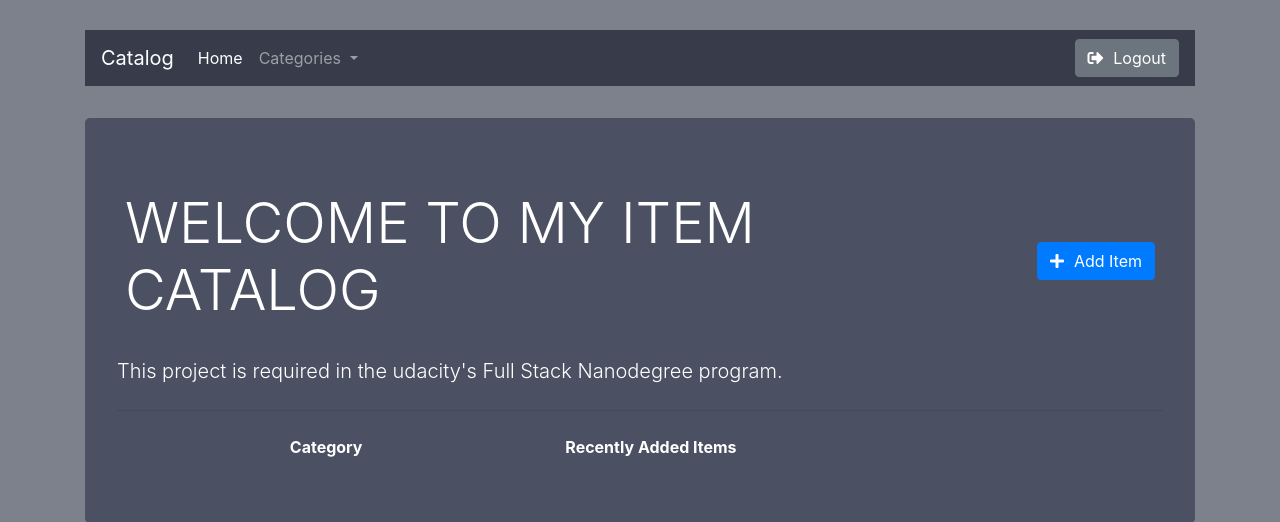
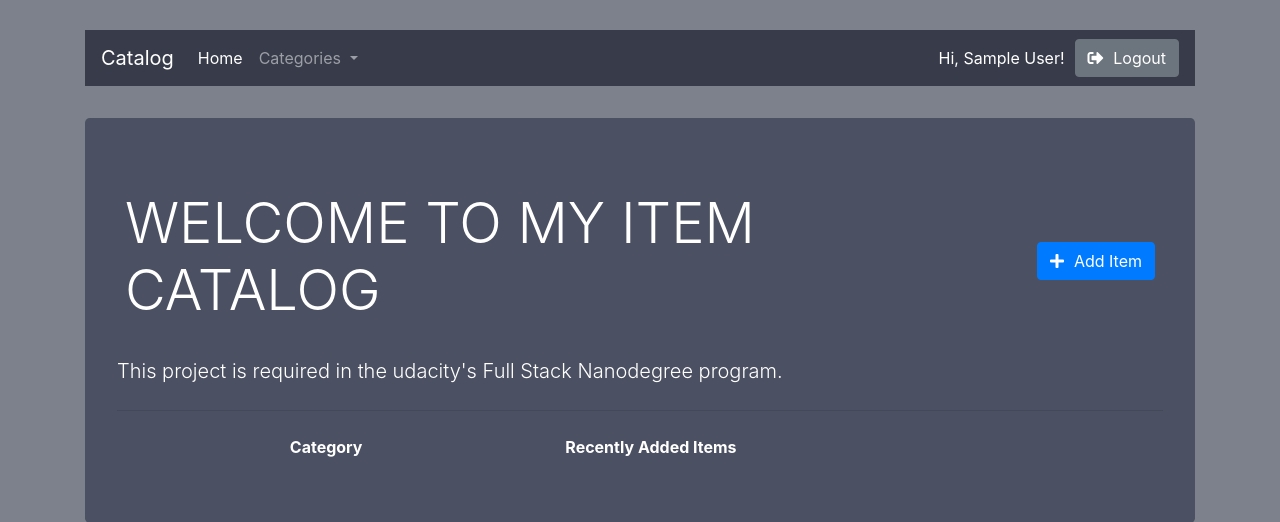
Before and after one commit to AbdulmajeedAlOmari/item-catalog-project, a Flask app: page /catalog in a window 1280 px wide. Shown: the top 522 px of the page. Run offline with Flask 2, Linux system fonts and the light colour scheme; the visitor is signed in with stand-in values (Sample User, id 1); data that the repository does not hold is empty; some libraries are stand-ins or nearby versions.

Commit message:
feat: Add user details in Navbar

```diff
--- a/app.py
+++ b/app.py
@@ -381,14 +381,20 @@ def haveNoPermission():
 # Pass global variables/methods to all templates
 @app.context_processor
 def context_processor():
+    username = None
+    if 'username' in login_session:
+        username = login_session['username']
+
     # categories: a list of categories retrieved from Database.
     # isLoggedIn: a function that checks if user was logged in.
     # isOwner: a function that checks if the user was the owner of a certain
     # item.
+    # username: contains the username of the logged in user
     return dict(
         categories=categories,
         isLoggedIn=isLoggedIn,
-        isOwner=isOwner
+        isOwner=isOwner,
+        username=username
     )
 
 
--- a/static/styles.css
+++ b/static/styles.css
@@ -24,3 +24,9 @@ body {
 .icon {
   margin-right: 10px;
 }
+
+.myUsernameDetails {
+  color: white;
+  weight: 500;
+  margin-right: 10px;
+}
--- a/templates/common/header.html
+++ b/templates/common/header.html
@@ -35,9 +35,10 @@
         </ul>
 
         {% if isLoggedIn() %}
-            <form class="form-inline" action="/gdisconnect" method="POST">
-              <button type="submit" class="btn btn-secondary"><i class="fas fa-sign-out-alt icon"></i>Logout</button>
-            </form>
+          <span class="myUsernameDetails">Hi, {{ username }}!</span>
+          <form class="form-inline" action="/gdisconnect" method="POST">
+            <button type="submit" class="btn btn-secondary"><i class="fas fa-sign-out-alt icon"></i>Logout</button>
+          </form>
         {% else %}
             <a class="btn btn-light" href="/login"><i class="fas fa-sign-in-alt icon"></i>Login</a>
         {% endif %}
```
